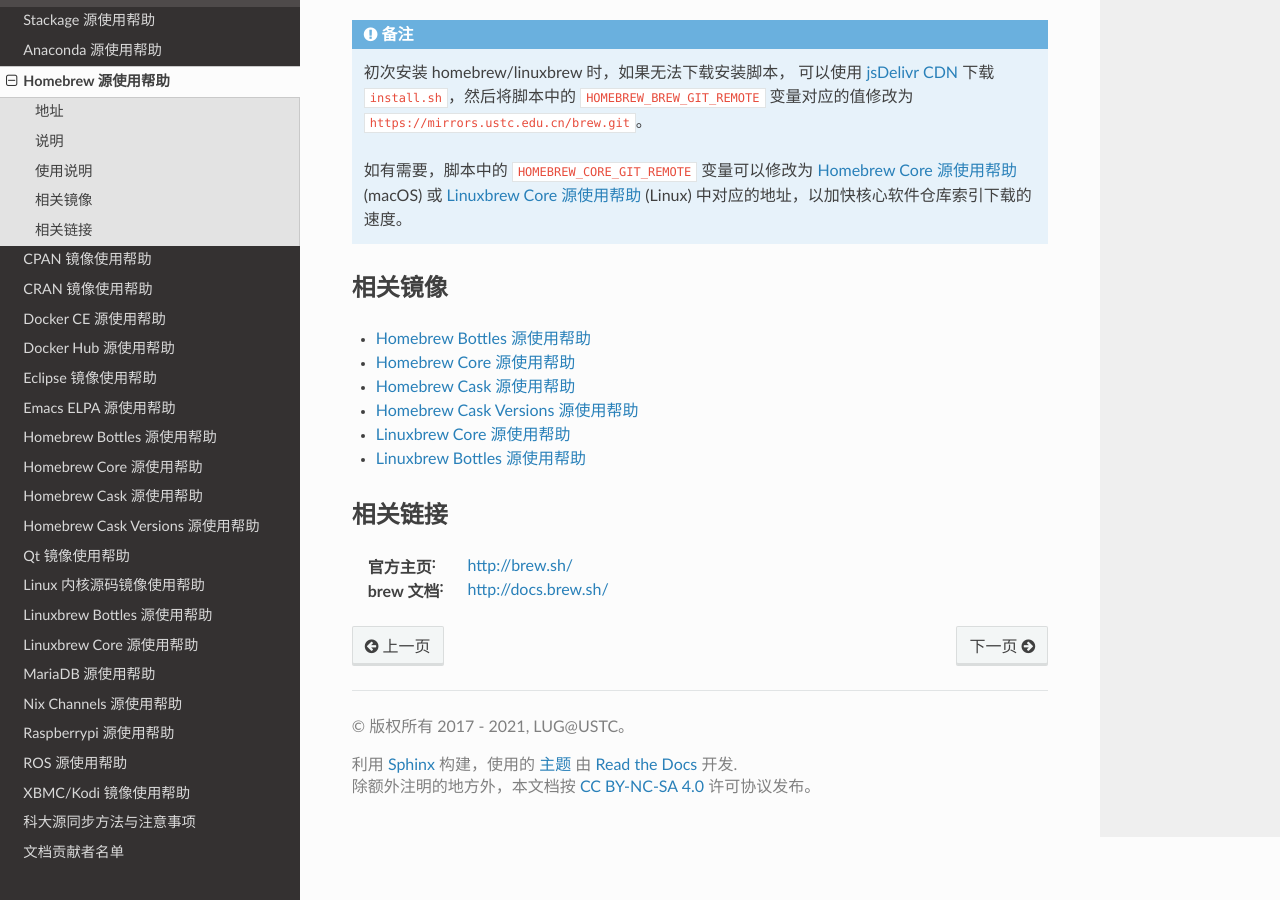
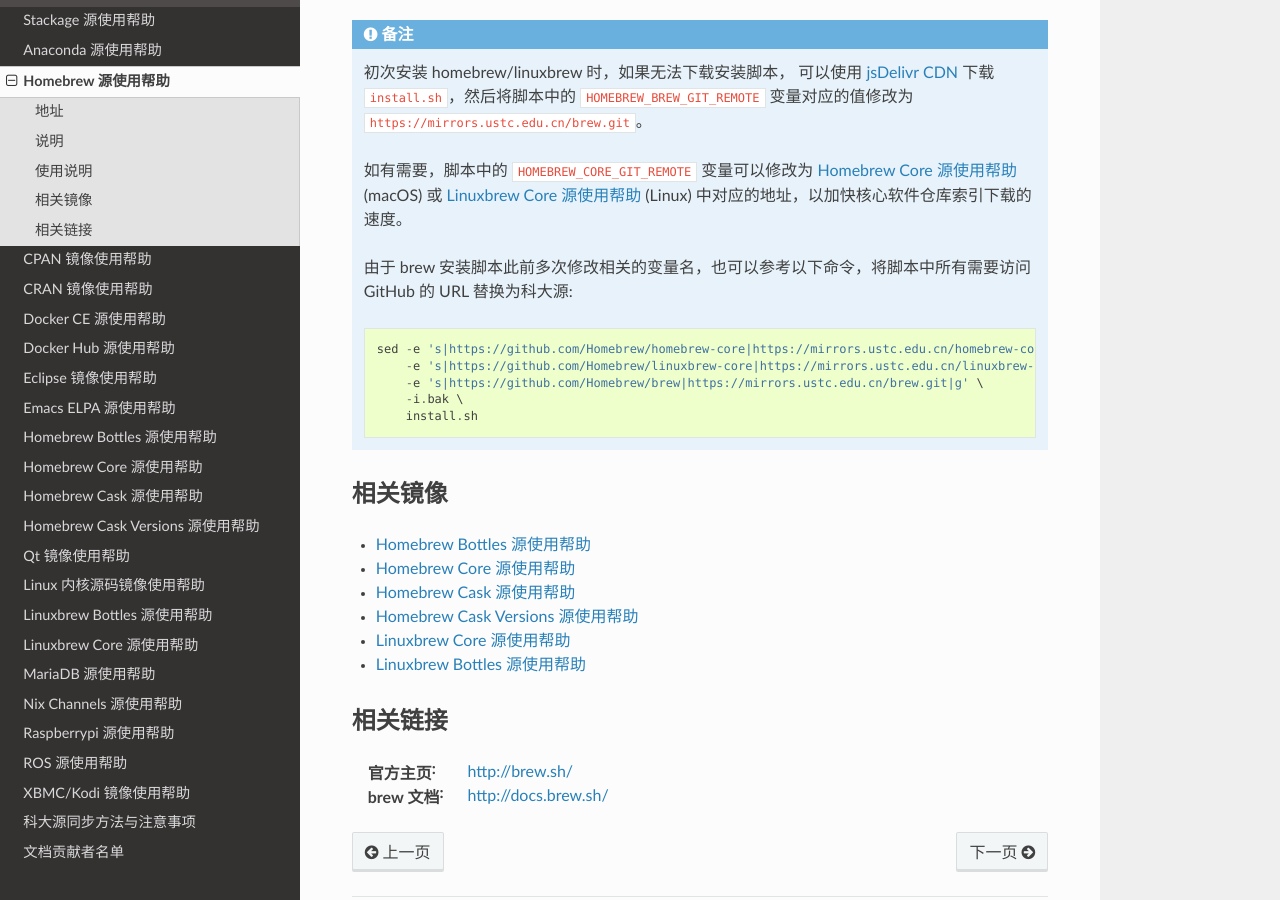
Before and after one commit to ustclug/mirrorhelp, a Sphinx documentation site: the page built from source/brew.git.rst, in a window 1280 px wide and 900 px high, scrolled down 684 px. Built offline with Sphinx 7.4.7 and the Read the Docs theme 2.0.0, drawn with Linux system fonts in a browser that asks for light colours; pages that are not in the unit, such as notebooks, are missing from menus.

Commit message:
brew.git: use sed to replace urls in install.sh

```diff
--- a/source/brew.git.rst
+++ b/source/brew.git.rst
@@ -38,6 +38,15 @@
     如有需要，脚本中的 ``HOMEBREW_CORE_GIT_REMOTE`` 变量可以修改为 :doc:`homebrew-core.git`
     (macOS) 或 :doc:`linuxbrew-core.git` (Linux) 中对应的地址，以加快核心软件仓库索引下载的速度。
 
+    由于 brew 安装脚本此前多次修改相关的变量名，也可以参考以下命令，将脚本中所有需要访问 GitHub 的 URL 替换为科大源:
+
+    ::
+
+        sed -e 's|https://github.com/Homebrew/homebrew-core|https://mirrors.ustc.edu.cn/homebrew-core.git|g' \
+            -e 's|https://github.com/Homebrew/linuxbrew-core|https://mirrors.ustc.edu.cn/linuxbrew-core.git|g' \
+            -e 's|https://github.com/Homebrew/brew|https://mirrors.ustc.edu.cn/brew.git|g' \
+            -i.bak \
+            install.sh
 
 相关镜像
 ========
```
